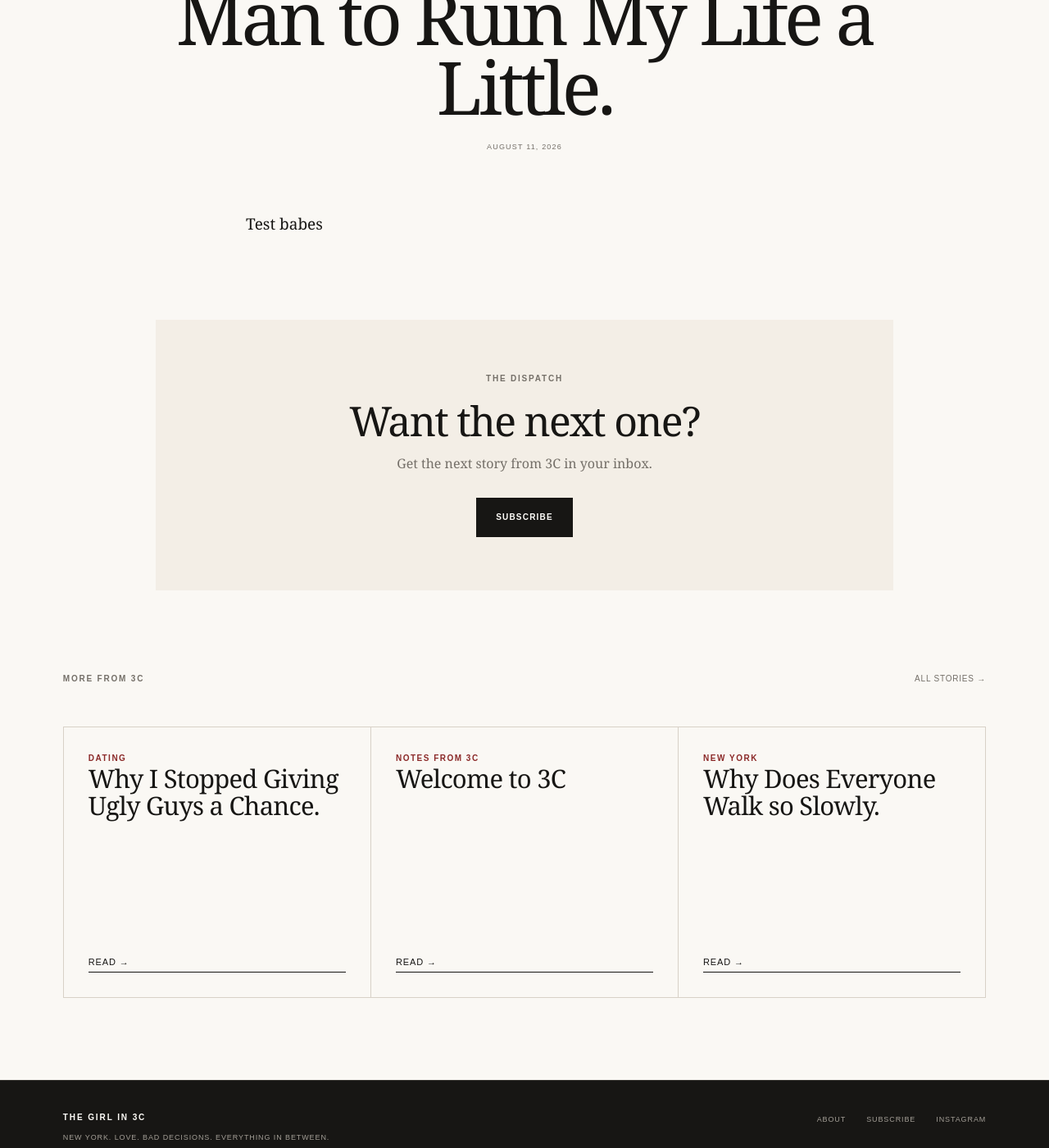
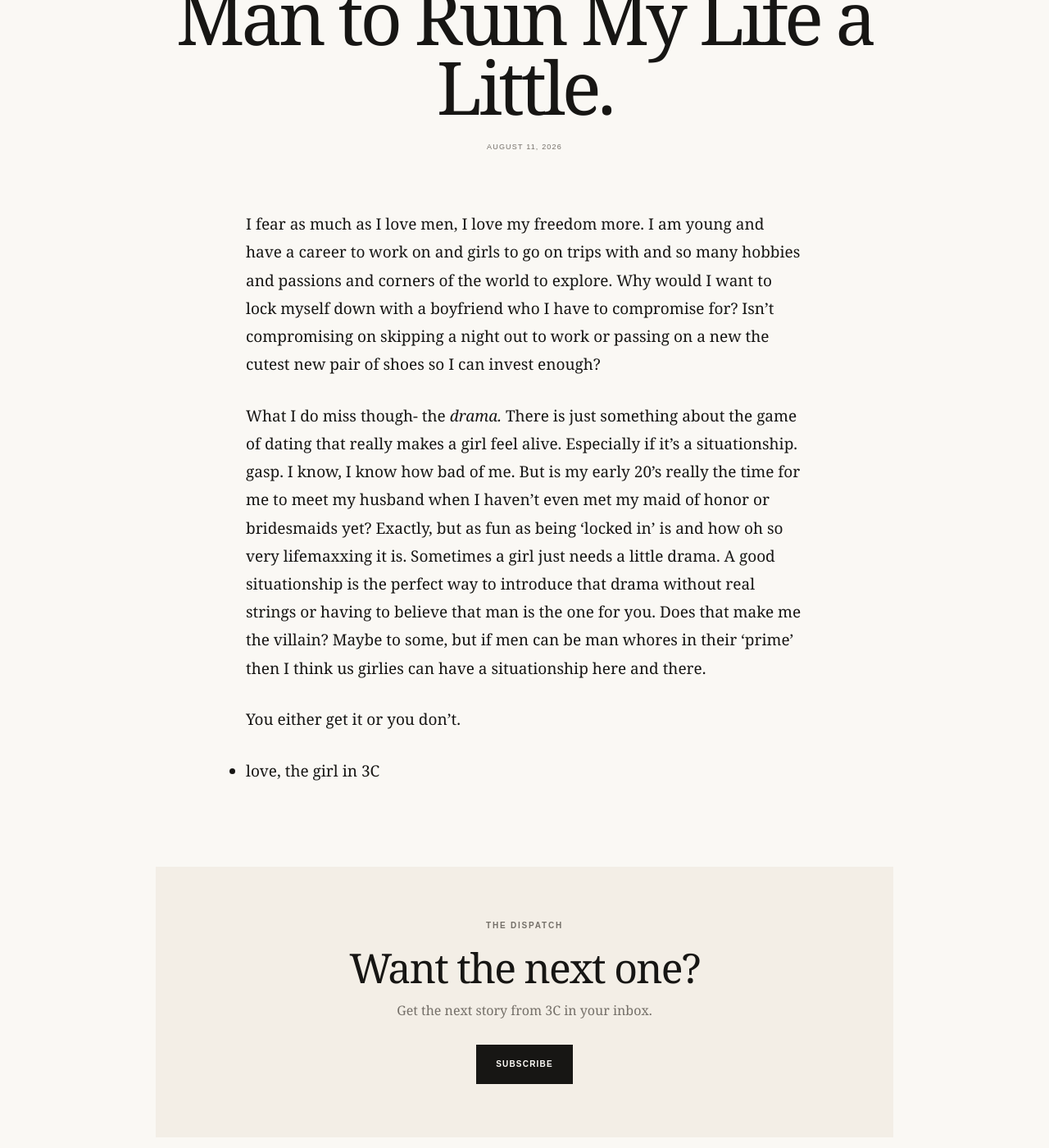
Before and after one commit to thegirlin3c/the-girl-in-3c, a Jekyll site: the page built from _posts/2026-08-11-i-don't-want-a-boyfriend-i-want-a-man-to-ruin-my-life-a-little.md, in a window 1280 px wide and 1400 px high, scrolled down 426 px. Shown: the whole window at 82% size. Built offline with Jekyll 4.4.1, drawn with Linux system fonts in a browser that asks for light colours.

Commit message:
Update 2026-08-11-i-don't-want-a-boyfriend-i-want-a-man-to-ruin-my-life-a-little.md

```diff
--- a/_posts/2026-08-11-i-don't-want-a-boyfriend-i-want-a-man-to-ruin-my-life-a-little.md
+++ b/_posts/2026-08-11-i-don't-want-a-boyfriend-i-want-a-man-to-ruin-my-life-a-little.md
@@ -6,4 +6,10 @@ category: "Dating"
 description: "describe"
 ---
 
-Test babes
+I fear as much as I love men, I love my freedom more. I am young and have a career to work on and girls to go on trips with and so many hobbies and passions and corners of the world to explore. Why would I want to lock myself down with a boyfriend who I have to compromise for? Isn't compromising on skipping a night out to work or passing on a new the cutest new pair of shoes so I can invest enough?
+
+What I do miss though- the *drama.* There is just something about the game of dating that really makes a girl feel alive. Especially if it's a situationship. gasp. I know, I know how bad of me. But is my early 20's really the time for me to meet my husband when I haven't even met my maid of honor or bridesmaids yet? Exactly, but as fun as being 'locked in' is and how oh so very lifemaxxing it is. Sometimes a girl just needs a little drama. A good situationship is the perfect way to introduce that drama without real strings or having to believe that man is the one for you. Does that make me the villain? Maybe to some, but if men can be man whores in their 'prime' then I think us girlies can have a situationship here and there.
+
+You either get it or you don't.
+
+- love, the girl in 3C
```
